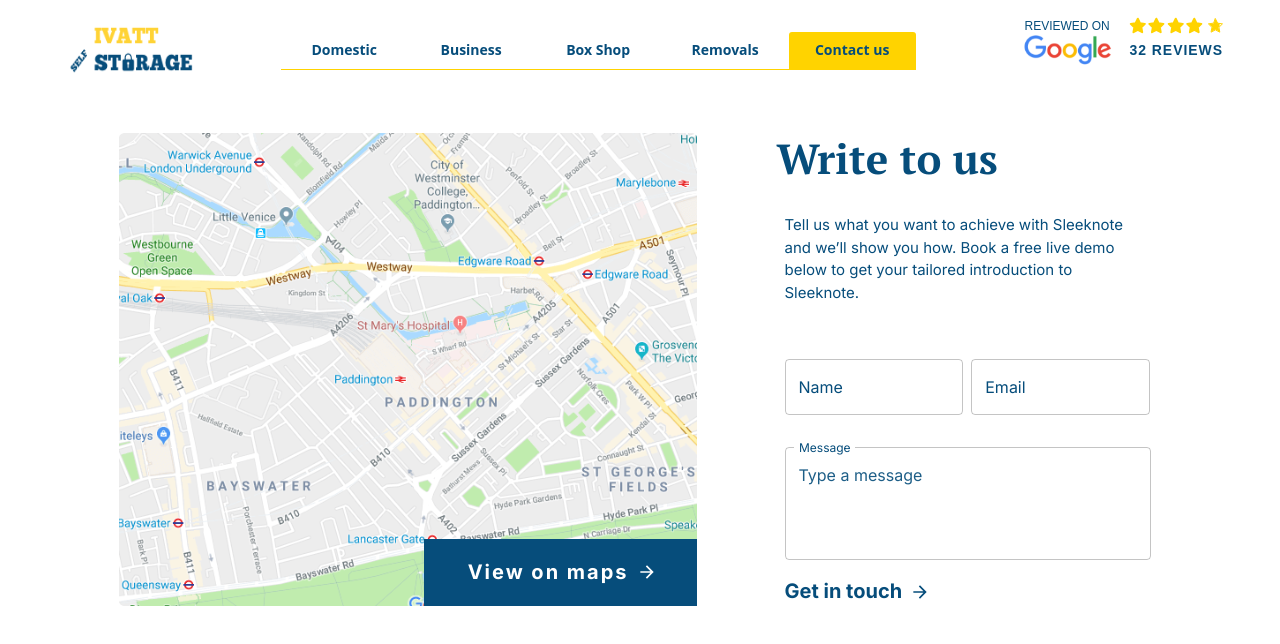
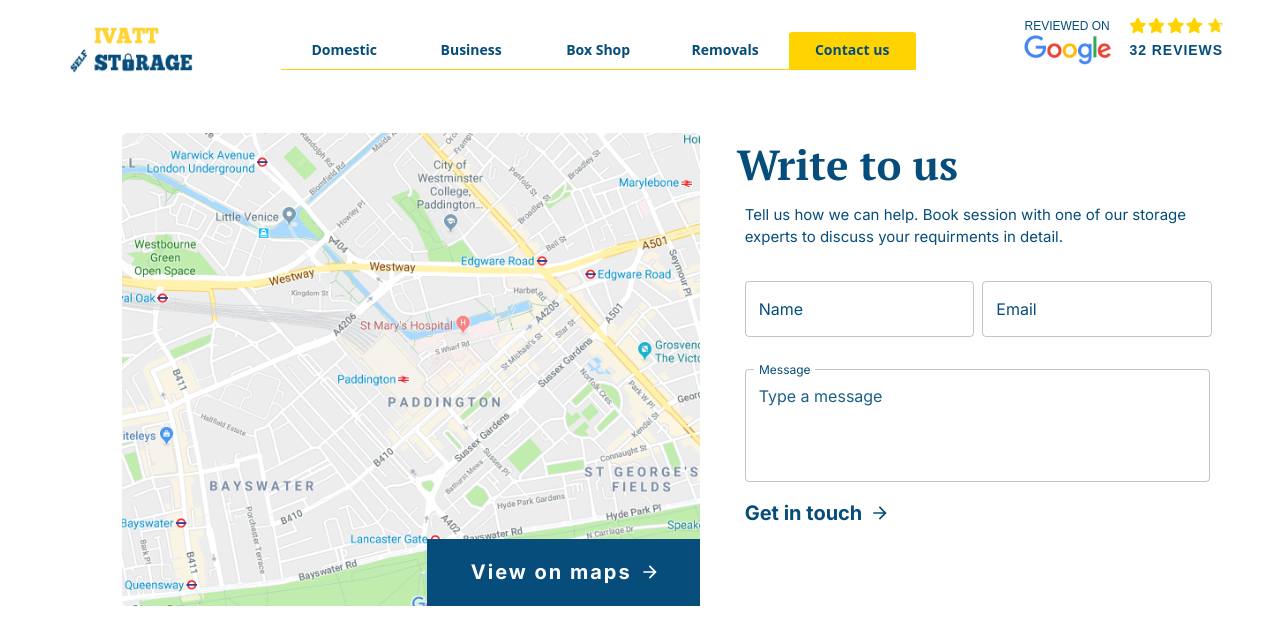
Before and after one commit to sarmad-321/AWS-Amp, a React (Create React App) app: page /officeContact in a window 1280 px wide. Shown: the top 644 px of the page. Built offline with nearby package versions, Linux system fonts and the light colour scheme.

Commit message:
change some recent fixes of contact form

```diff
--- a/src/pages/Contact/component/Information/Information.js
+++ b/src/pages/Contact/component/Information/Information.js
@@ -104,7 +104,7 @@ export const Information = ({ contactInfo, setContactInfo }) => {
 						<TextField
 							id="outlined-basic"
 							required
-							label="Sir name"
+							label="last name"
 							variant="outlined"
 							color="textSecondary"
 							onChange={handleChange("subname")}
--- a/src/pages/officeContact/OfficeContact.js
+++ b/src/pages/officeContact/OfficeContact.js
@@ -169,24 +169,23 @@ export const OfficeContact = (props) => {
             </Grid> */}
 
           </Grid>
-          <Grid item spacing={0} xs={12} sm={5} md={5} lg={5}  className={classes.formContainer}>
+          <Grid item spacing={0} xs={12} sm={12} md={5} lg={5}  className={classes.formContainer}>
             <Grid container className={classes.peterBourough} >
               <Typography
-                            variant="h2"
+                            // variant="h2"
                             color="primary"
                             className={classes.headingBold}
                         >
                             Write to  us
-          </Typography>
+              </Typography>
             {/* <Grid item xs={12} md={12} lg={12}> */}
               <Typography
                  variant="body1"
                   color="textSecondary"
                    className={classes.locatedmsg}
-                    >
-                      Tell us what you want to achieve with Sleeknote and we’ll show
-                      you how. Book a free live demo below to get your tailored
-                      introduction to Sleeknote.
+              >
+                Tell us how we can help. Book session with one of our storage experts to discuss your requirments in detail.
+
 
                    </Typography>
             {/* </Grid>             */}
@@ -291,7 +290,7 @@ const useStyles = makeStyles((theme) => ({
     },
   },
   peterBourough: {
-    padding: "0px 43px ",
+    padding: "0px 0px ",
 
     [theme.breakpoints.only("sm")]: {
           padding: "0px 0px ",
@@ -368,12 +367,10 @@ const useStyles = makeStyles((theme) => ({
         },
   },
   officePicContainer: {
-
-    padding: '35px 83px',
+    padding: '35px 5%',
     [theme.breakpoints.only("xs")]: {
            padding: '10px 10px',
     },
-
   },
   officeFirstCon: {
     height: 513,
@@ -382,7 +379,7 @@ const useStyles = makeStyles((theme) => ({
          height: 313,
 
     },
-    [theme.breakpoints.only("xs")]: {
+    [theme.breakpoints.down("sm")]: {
         display: 'none',
 
     },
@@ -421,7 +418,7 @@ const useStyles = makeStyles((theme) => ({
     height: '56%',
   },
   formContainer: {
-    display: 'flex',
+    // display: 'flex',
     // alignItems: 'flex-end',
     [theme.breakpoints.only("sm")]: {
            alignItems: 'center',
```
Also changed, not shown: 1 other file (tests, documents, lock files or other folders).
